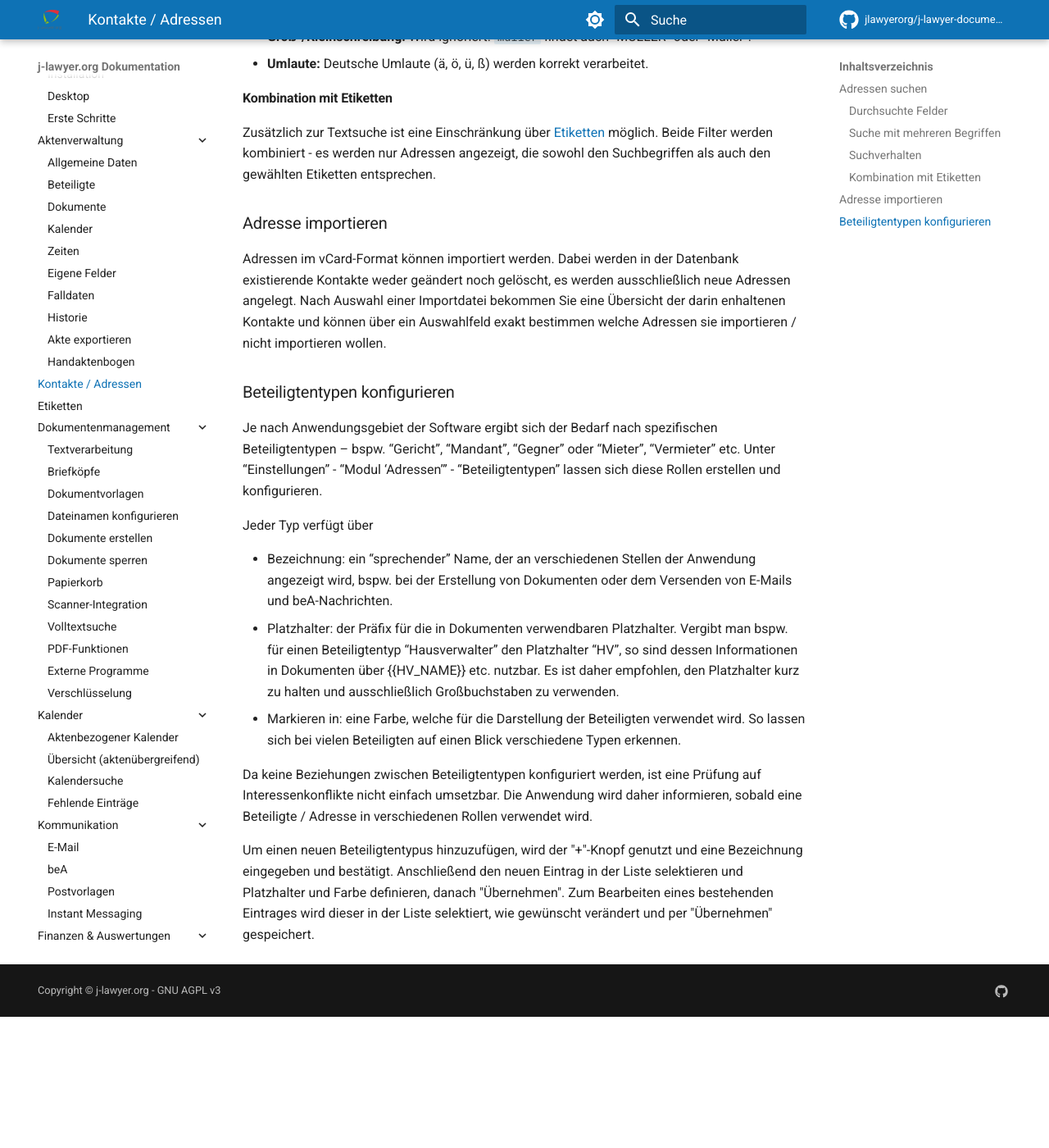
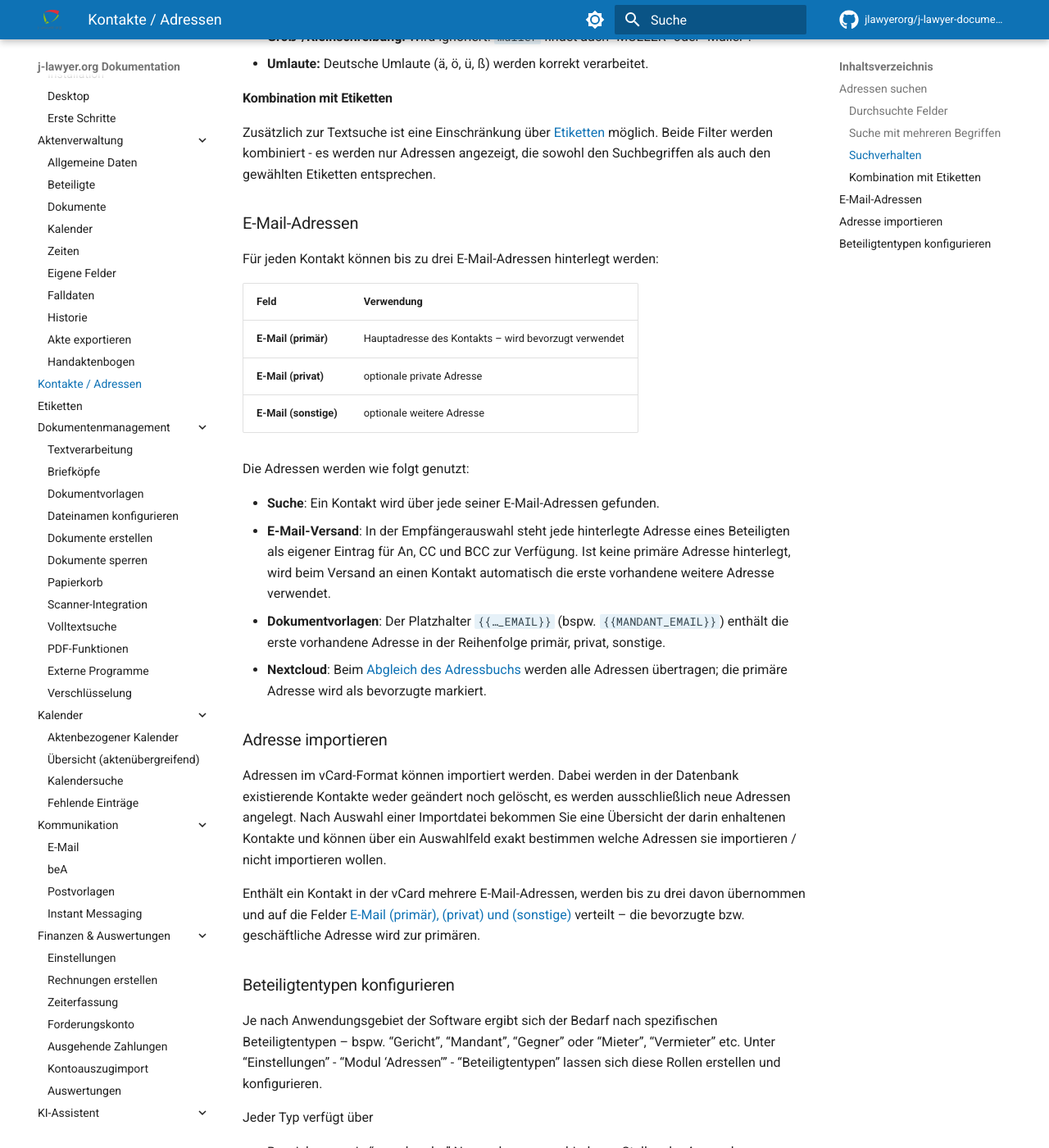
Before and after one commit to jlawyerorg/j-lawyer-documentation, an MkDocs documentation site: the page built from docs/benutzerhandbuch/adressen.md, in a window 1280 px wide and 1400 px high, scrolled down 1221 px. Shown: the whole window at 82% size. Built offline with MkDocs 1.6.1 and Material for MkDocs 9.7.7, drawn with Linux system fonts in a browser that asks for light colours; comment, search, counter and statistics services are not loaded; before the commit the page ends 2461 px from its top, so only the background shows below that; some of the changed text lies outside the part shown.

Commit message:
Mehrere E-Mail-Adressen pro Kontakt dokumentiert
- neuer Abschnitt in adressen.md, Platzhalter und Nextcloud-Abgleich (jlawyerorg/j-lawyer-org#3466)

Co-Authored-By: Claude Opus 5.5 <noreply@anthropic.com>

```diff
--- a/docs/benutzerhandbuch/adressen.md
+++ b/docs/benutzerhandbuch/adressen.md
@@ -13,7 +13,7 @@ Folgende Felder werden bei der Suche berücksichtigt:
 - Geburtsname
 - Unternehmen / Firma
 - Abteilung
-- E-Mail
+- E-Mail (alle drei Adressen: primär, privat, sonstige)
 - Telefon
 - Mobilnummer
 - Ort / Stadt
@@ -43,9 +43,28 @@ Mehrere Suchbegriffe können durch **Leerzeichen** oder **Kommas** getrennt eing
 
 Zusätzlich zur Textsuche ist eine Einschränkung über [Etiketten](etiketten.md) möglich. Beide Filter werden kombiniert - es werden nur Adressen angezeigt, die sowohl den Suchbegriffen als auch den gewählten Etiketten entsprechen.
 
+### E-Mail-Adressen {#email-adressen}
+
+Für jeden Kontakt können bis zu drei E-Mail-Adressen hinterlegt werden:
+
+| Feld | Verwendung |
+|------|------------|
+| **E-Mail (primär)** | Hauptadresse des Kontakts – wird bevorzugt verwendet |
+| **E-Mail (privat)** | optionale private Adresse |
+| **E-Mail (sonstige)** | optionale weitere Adresse |
+
+Die Adressen werden wie folgt genutzt:
+
+- **Suche**: Ein Kontakt wird über jede seiner E-Mail-Adressen gefunden.
+- **E-Mail-Versand**: In der Empfängerauswahl steht jede hinterlegte Adresse eines Beteiligten als eigener Eintrag für An, CC und BCC zur Verfügung. Ist keine primäre Adresse hinterlegt, wird beim Versand an einen Kontakt automatisch die erste vorhandene weitere Adresse verwendet.
+- **Dokumentvorlagen**: Der Platzhalter `{{…_EMAIL}}` (bspw. `{{MANDANT_EMAIL}}`) enthält die erste vorhandene Adresse in der Reihenfolge primär, privat, sonstige.
+- **Nextcloud**: Beim [Abgleich des Adressbuchs](addon-nextcloud.md#adressbuch-sync) werden alle Adressen übertragen; die primäre Adresse wird als bevorzugte markiert.
+
 ### Adresse importieren {#import}
 
 Adressen im vCard-Format können importiert werden. Dabei werden in der Datenbank existierende Kontakte weder geändert noch gelöscht, es werden ausschließlich neue Adressen angelegt. Nach Auswahl einer Importdatei bekommen Sie eine Übersicht der darin enhaltenen Kontakte und können über ein Auswahlfeld exakt bestimmen welche Adressen sie importieren / nicht importieren wollen.
+
+Enthält ein Kontakt in der vCard mehrere E-Mail-Adressen, werden bis zu drei davon übernommen und auf die Felder [E-Mail (primär), (privat) und (sonstige)](#email-adressen) verteilt – die bevorzugte bzw. geschäftliche Adresse wird zur primären.
 
 ### Beteiligtentypen konfigurieren {#beteiligtentypen}
 
```
Also changed, not shown: docs/benutzerhandbuch/addon-nextcloud.md (+2 -0 lines), docs/benutzerhandbuch/dokumentenmanagement/vorlagen.md (+1 -1 lines).
